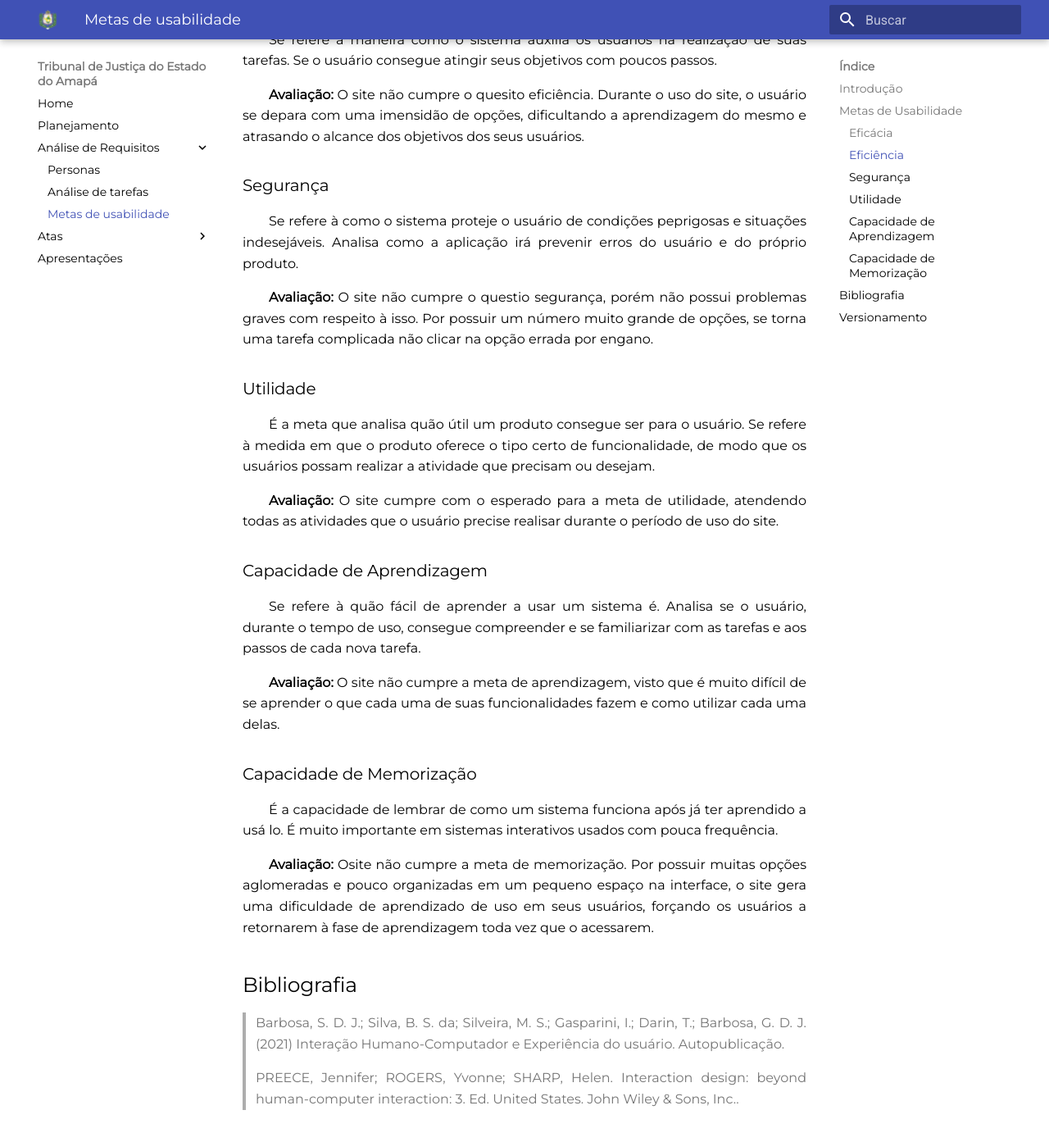
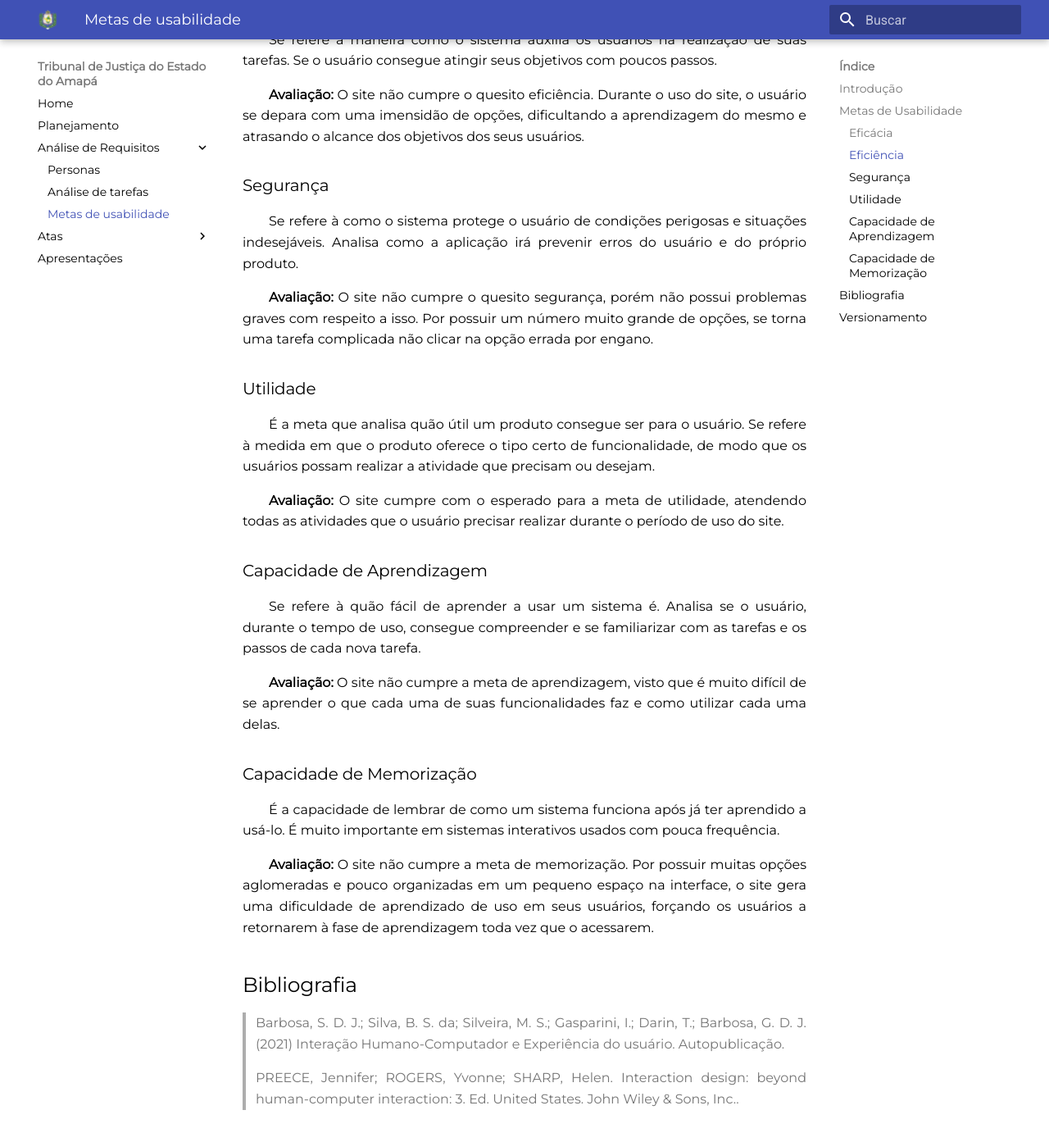
Before and after one commit to Interacao-Humano-Computador/2021.1-Tribunal_de_Justica_do_Amapa, an MkDocs documentation site: the page built from docs/analise-de-requisitos/metas-de-usabilidade.md, in a window 1280 px wide and 1400 px high, scrolled down 826 px. Shown: the top 1393 px of the window at 82% size. Built offline with MkDocs 1.6.1 and Material for MkDocs 9.7.7, drawn with Linux system fonts in a browser that asks for light colours; some of the changed text lies outside the part shown.

Commit message:
correcao de erros

```diff
--- a/docs/analise-de-requisitos/metas-de-usabilidade.md
+++ b/docs/analise-de-requisitos/metas-de-usabilidade.md
@@ -17,24 +17,24 @@
 &emsp;&emsp;**Avaliação:** O site não cumpre o quesito eficiência. Durante o uso do site, o  usuário se depara com uma imensidão de opções, dificultando a aprendizagem do mesmo e atrasando o alcance dos objetivos dos seus usuários.
 
 ### Segurança
-&emsp;&emsp;Se refere à como o sistema proteje o usuário de condições peprigosas e situações indesejáveis. Analisa como a aplicação irá prevenir erros do usuário e do próprio produto.
+&emsp;&emsp;Se refere à como o sistema protege o usuário de condições perigosas e situações indesejáveis. Analisa como a aplicação irá prevenir erros do usuário e do próprio produto.
 
-&emsp;&emsp;**Avaliação:** O site não cumpre o questio segurança, porém não possui problemas graves com respeito à isso. Por possuir um número muito grande de opções, se torna uma tarefa complicada não clicar na opção errada por engano.
+&emsp;&emsp;**Avaliação:** O site não cumpre o quesito segurança, porém não possui problemas graves com respeito a isso. Por possuir um número muito grande de opções, se torna uma tarefa complicada não clicar na opção errada por engano.
 
 ### Utilidade
 &emsp;&emsp;É a meta que analisa quão útil um produto consegue ser para o usuário. Se refere à medida em que o produto oferece o tipo certo de funcionalidade, de modo que os usuários possam realizar a atividade que precisam ou desejam.
 
-&emsp;&emsp;**Avaliação:** O site cumpre com o esperado para a meta de utilidade, atendendo todas as atividades que o usuário precise realisar durante o período de uso do site.
+&emsp;&emsp;**Avaliação:** O site cumpre com o esperado para a meta de utilidade, atendendo todas as atividades que o usuário precisar realizar durante o período de uso do site.
 
 ### Capacidade de Aprendizagem
-&emsp;&emsp;Se refere à quão fácil de aprender a usar um sistema é. Analisa se o usuário, durante o tempo de uso, consegue compreender e se familiarizar com as tarefas e aos passos de cada nova tarefa.
+&emsp;&emsp;Se refere à quão fácil de aprender a usar um sistema é. Analisa se o usuário, durante o tempo de uso, consegue compreender e se familiarizar com as tarefas e os passos de cada nova tarefa.
 
-&emsp;&emsp;**Avaliação:** O site não cumpre a meta de aprendizagem, visto que é muito difícil de se aprender o que cada uma de suas funcionalidades fazem e como utilizar cada uma delas.
+&emsp;&emsp;**Avaliação:** O site não cumpre a meta de aprendizagem, visto que é muito difícil de se aprender o que cada uma de suas funcionalidades faz e como utilizar cada uma delas.
 
 ### Capacidade de Memorização
-&emsp;&emsp;É a capacidade de lembrar de como um sistema funciona após já ter aprendido a usá lo. É muito importante em sistemas interativos usados com pouca frequência.
+&emsp;&emsp;É a capacidade de lembrar de como um sistema funciona após já ter aprendido a usá-lo. É muito importante em sistemas interativos usados com pouca frequência.
 
-&emsp;&emsp;**Avaliação:** Osite não cumpre a meta de memorização. Por possuir muitas opções aglomeradas e pouco organizadas em um pequeno espaço na interface, o site gera uma dificuldade de aprendizado de uso em seus usuários, forçando os usuários a retornarem à fase de aprendizagem toda vez que o acessarem.
+&emsp;&emsp;**Avaliação:** O site não cumpre a meta de memorização. Por possuir muitas opções aglomeradas e pouco organizadas em um pequeno espaço na interface, o site gera uma dificuldade de aprendizado de uso em seus usuários, forçando os usuários a retornarem à fase de aprendizagem toda vez que o acessarem.
 
 
 ## Bibliografia
```
Also changed, not shown: other parts of docs/analise-de-requisitos/metas-de-usabilidade.md (+1 -0 lines).
